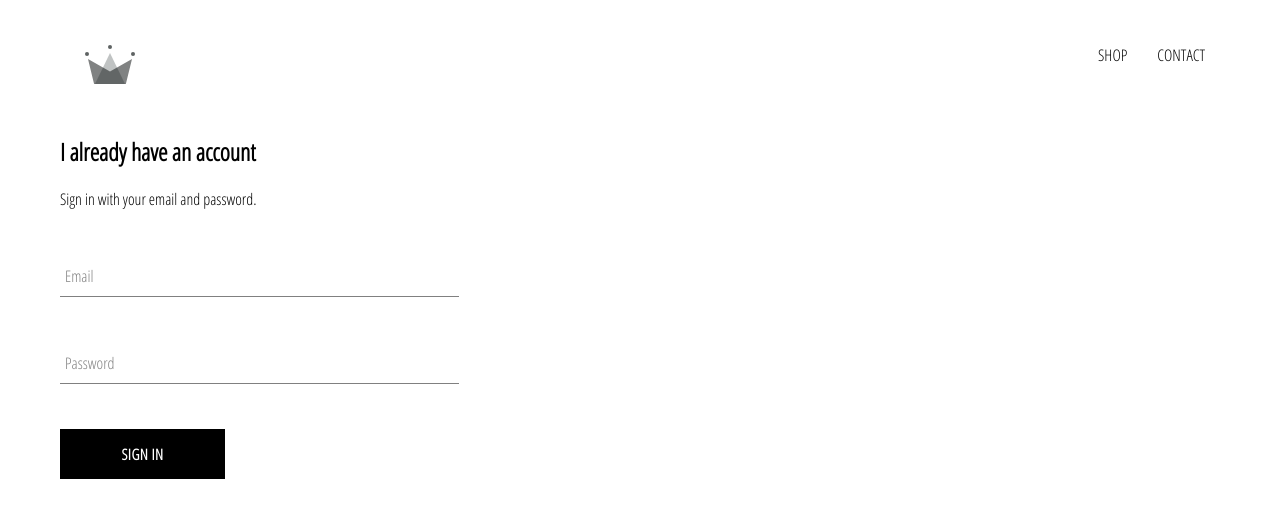
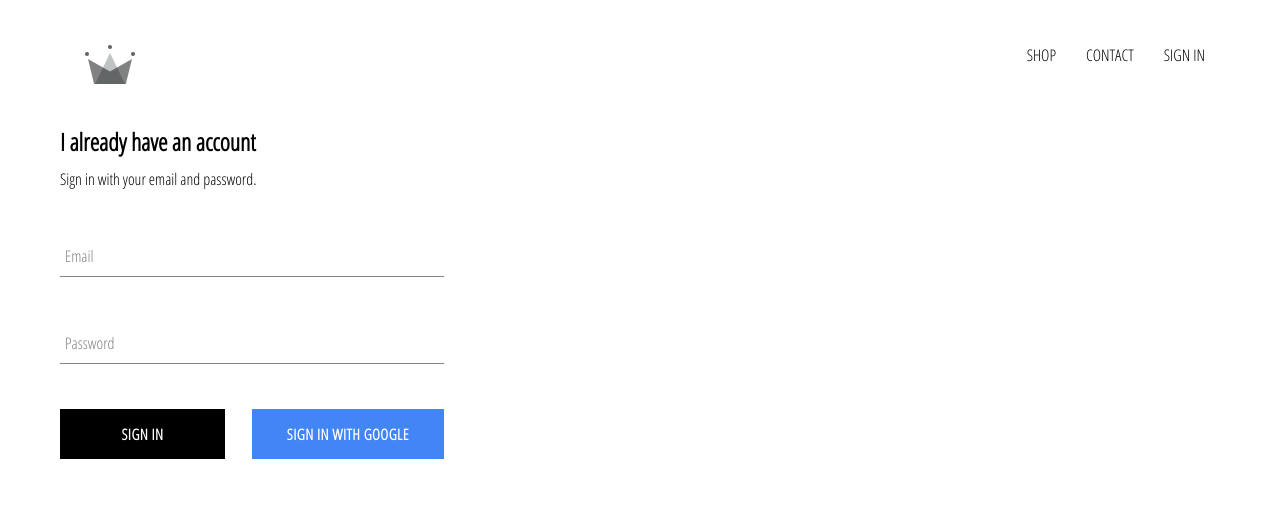
Before and after one commit to poojashingala/crwn-clothing, a React (Create React App) app: page /signin in a window 1280 px wide. Shown: the top 518 px of the page. Built offline with nearby package versions, Linux system fonts and the light colour scheme; no server answers.

Commit message:
Google Auth and Sign In functionality, Sign out functionality

```diff
--- a/package.json
+++ b/package.json
@@ -6,6 +6,7 @@
     "@testing-library/jest-dom": "^4.2.4",
     "@testing-library/react": "^9.5.0",
     "@testing-library/user-event": "^7.2.1",
+    "firebase": "^7.14.2",
     "node-sass": "^4.14.0",
     "react": "^16.13.1",
     "react-dom": "^16.13.1",
--- a/src/App.css
+++ b/src/App.css
@@ -7,3 +7,7 @@
     text-decoration: none;
     color: black;
 }
+
+* {
+    box-sizing: border-box;
+}
--- a/src/App.js
+++ b/src/App.js
@@ -6,12 +6,33 @@
 import ShopPage from './pages/shop/shop.component';
 import SignInAndSignUpPage from './pages/sign-in-and-sign-up/sign-in-and-sign-up.component';
 import Header from './components/header/header.component';
+import {auth} from './firebase/firebase.utils';
 
+class App extends React.Component {
 
-function App() {
+  constructor(){
+    super();
+
+    this.state = {
+      currentUser: null
+    }
+  }
+  unsubscribeFromAuth = null;
+  componentDidMount(){
+    this.unsubscribeFromAuth = auth.onAuthStateChanged(user => {
+        this.setState({currentUser: user});
+        console.log(user);
+      });
+  }
+
+  componentWillUnmount(){
+    this.unsubscribeFromAuth();
+  }
+
+  render(){
     return (
       <div>
-      <Header />
+        <Header currentUser = {this.state.currentUser} />
         <Switch>
           <Route exact path='/' component={HomePage}></Route>
           <Route path='/shop' component={ShopPage}></Route>
@@ -21,5 +42,6 @@
 
     );
   }
+}
 
 export default App;
--- a/src/components/custom-button/custom-button.component.jsx
+++ b/src/components/custom-button/custom-button.component.jsx
@@ -2,8 +2,8 @@
 
 import './custom-button.styles.scss';
 
-const CustomButton = ({ children, ...otherProps }) => (
-    <button className="custom-button" { ...otherProps }>
+const CustomButton = ({ children, isGoogleSignIn, ...otherProps }) => (
+    <button className={`${ isGoogleSignIn ? 'google-sign-in' : '' } custom-button`} { ...otherProps }>
         {children}
     </button>
 )
--- a/src/components/custom-button/custom-button.styles.scss
+++ b/src/components/custom-button/custom-button.styles.scss
@@ -19,4 +19,13 @@
       color: black;
       border: 1px solid black;
     }
+    &.google-sign-in {
+      background-color: #4285f4;
+      color: white;
+      &:hover {
+        background-color: #357ae8;
+        border: none;
+      }
+
+    }
   }
--- a/src/components/header/header.component.jsx
+++ b/src/components/header/header.component.jsx
@@ -1,10 +1,11 @@
 import React from 'react';
+import {auth} from '../../firebase/firebase.utils';
 import {Link} from 'react-router-dom';
 
 import './header.styles.scss';
 import { ReactComponent as Logo } from '../../assets/crown.svg'
 
-const Header = () => (
+const Header = ({ currentUser }) => (
     <div className="header">
         <Link className="logo-container" to="/">
             <Logo className="logo" />
@@ -12,6 +13,12 @@
         <div className="options">
             <Link className="option" to="/shop">SHOP</Link>
             <Link className="option" to="/contact">CONTACT</Link>
+            {
+                currentUser ?
+                <div className="option" onClick={ () => auth.signOut()}>SIGN OUT</div>
+                :
+                <Link to="/signin" className="option">SIGN IN</Link>
+            }
         </div>
     </div>
 )
--- a/src/components/sign-in/sign-in.components.jsx
+++ b/src/components/sign-in/sign-in.components.jsx
@@ -1,6 +1,8 @@
 import React from 'react';
 import FormInput from '../form-input/form-input.components';
 import CustomButton from '../custom-button/custom-button.component';
+import {signInWithGoogle} from '../../firebase/firebase.utils';
+
 import './sign-in.styles.scss';
 
 class SignIn extends React.Component {
@@ -28,7 +30,7 @@
     render() {
         return(
             <div className="sign-in">
-                <h2>I already have an account</h2>
+                <h2 className="title">I already have an account</h2>
                 <span>Sign in with your email and password.</span>
 
                 <form onSubmit={this.HandleSubmit}>
@@ -49,7 +51,11 @@
                         label="Password"
                         required
                     />
-                    <CustomButton type="submit">Sign In</CustomButton>
+                    <div className="buttons">
+                        <CustomButton type="submit">Sign In</CustomButton>
+                        <CustomButton onClick={signInWithGoogle} isGoogleSignIn>Sign In with Google</CustomButton>
+                    </div>
+
                 </form>
             </div>
         );
--- a/src/components/sign-in/sign-in.styles.scss
+++ b/src/components/sign-in/sign-in.styles.scss
@@ -2,4 +2,11 @@
     width: 30vw;
     display: flex;
     flex-direction: column;
+    .title{
+      margin: 10px 0;
+    }
+    .buttons{
+      display: flex;
+      justify-content: space-between;
+    }
   }
--- /dev/null
+++ b/src/firebase/firebase.utils.js
@@ -0,0 +1,24 @@
+import firebase from 'firebase/app';
+import 'firebase/firestore';
+import 'firebase/auth';
+
+const config = {
+    apiKey: "AIzaSyCxBra7ewR3zD8VgTGKQ3faUHy14hk7hBA",
+    authDomain: "crwn-db-271a3.firebaseapp.com",
+    databaseURL: "https://crwn-db-271a3.firebaseio.com",
+    projectId: "crwn-db-271a3",
+    storageBucket: "crwn-db-271a3.appspot.com",
+    messagingSenderId: "49428436352",
+    appId: "1:49428436352:web:82159f8e35e70e191a1d65",
+    measurementId: "G-8Z0N52382N"
+  };
+
+  firebase.initializeApp(config);
+  export const auth = firebase.auth();
+  export const firestore = firebase.firestore();
+
+  const provider = new firebase.auth.GoogleAuthProvider();
+  provider.setCustomParameters({ prompt: 'select_account' });
+  export const signInWithGoogle = () => auth.signInWithPopup(provider);
+
+  export default firebase;
```
Also changed, not shown: 1 other file (tests, documents, lock files or other folders). Lines whose indentation alone changed are shown as unchanged.
